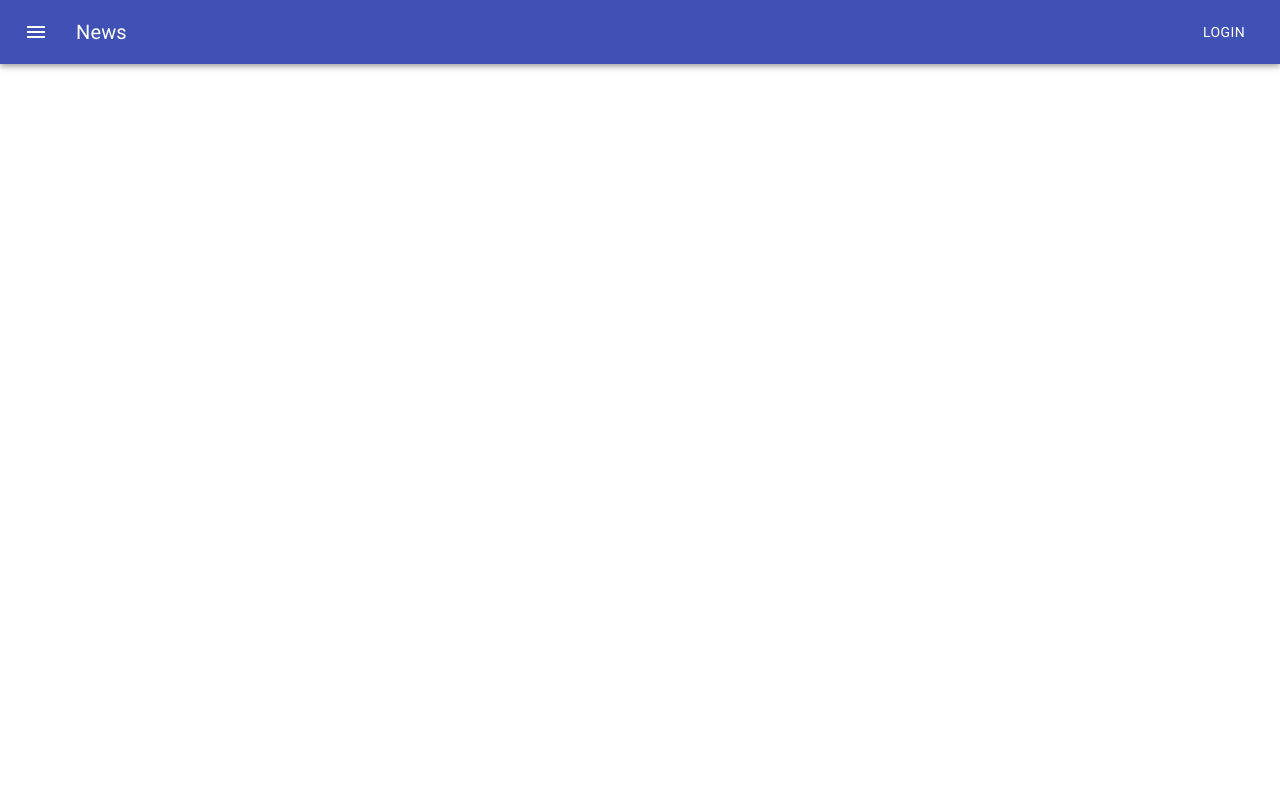
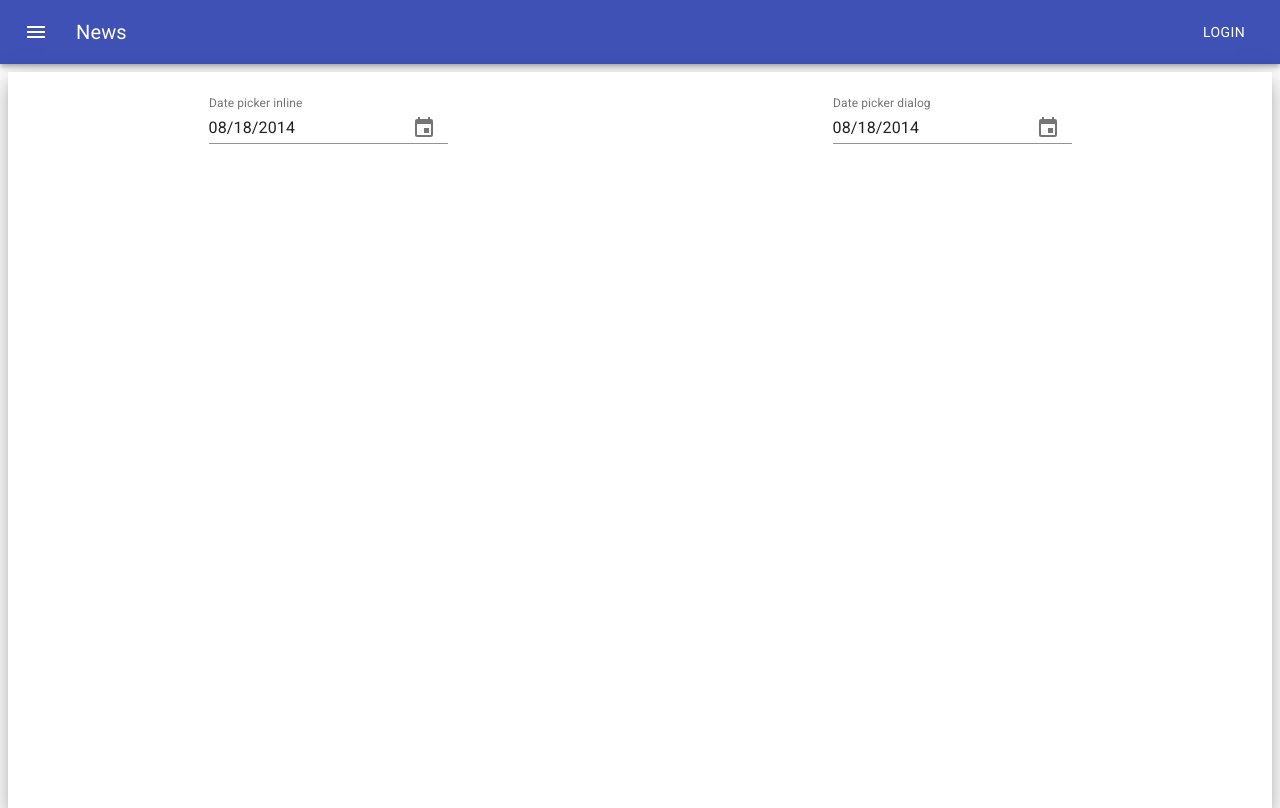
Before and after one commit to SFoxGit/crypto, a React (Create React App) app: page /crypto in a window 1280 px wide. Built offline with nearby package versions, Linux system fonts and the light colour scheme.

Commit message:
date picker

```diff
--- a/package.json
+++ b/package.json
@@ -3,12 +3,16 @@
   "version": "0.1.0",
   "private": true,
   "dependencies": {
+    "@date-io/date-fns": "^1.3.13",
     "@fontsource/roboto": "^4.5.0",
     "@material-ui/core": "^4.12.3",
     "@material-ui/icons": "^4.11.2",
+    "@material-ui/pickers": "^3.3.10",
     "@testing-library/jest-dom": "^5.14.1",
     "@testing-library/react": "^11.2.7",
     "@testing-library/user-event": "^12.8.3",
+    "axios": "^0.21.1",
+    "date-fns": "^2.0.0-beta.5",
     "material-ui-icons": "^1.0.0-beta.36",
     "react": "^17.0.2",
     "react-dom": "^17.0.2",
--- a/src/App.js
+++ b/src/App.js
@@ -1,6 +1,7 @@
 import './App.css';
 import { BrowserRouter as Router, Route, Switch } from "react-router-dom";
 import Navbar from './Components/Navbar/navbar';
+import Crypto from './Components/Crypto/crypto';
 
 function App() {
   return (
@@ -10,8 +11,8 @@ function App() {
         <Route exact path="/">
 
         </Route>
-        <Route exact path="/">
-
+        <Route exact path="/crypto">
+          <Crypto />
         </Route>
       </Switch>
     </Router>
--- /dev/null
+++ b/src/Components/Crypto/crypto.jsx
@@ -0,0 +1,40 @@
+import React, { useState } from 'react'
+import { makeStyles } from '@material-ui/core/styles';
+import Grid from '@material-ui/core/Grid';
+import Box from '@material-ui/core/Box';
+import DatePicker from '../Date/date.picker';
+
+const useStyles = makeStyles((theme) => ({
+  root: {
+    display: 'flex',
+    flexWrap: 'wrap',
+    '& > *': {
+      margin: theme.spacing(1),
+      width: theme.spacing(100),
+      height: theme.spacing(100),
+    },
+  },
+}));
+
+export default function Crypto() {
+  const [selectedStartDate, setSelectedStartDate] = useState(new Date('2014-08-18T21:11:54'));
+  const [selectedEndDate, setSelectedEndDate] = useState(new Date('2014-08-18T21:11:54'));
+
+  const classes = useStyles();
+  return (
+    <Grid container style={{ height: '90vh' }}>
+      <Box
+        xs={10}
+        boxShadow={14}
+        bgcolor="background.paper"
+        m={1}
+        p={1}
+        width="100%"
+        height="100%"
+      // style={{ width: '50%', height: '50%' }}
+      >
+        <DatePicker selectedStartDate={selectedStartDate} setSelectedStartDate={setSelectedStartDate} selectedEndDate={selectedEndDate} setSelectedEndDate={setSelectedEndDate}/>
+      </Box>
+    </Grid>
+  )
+}
--- /dev/null
+++ b/src/Components/Date/date.picker.jsx
@@ -0,0 +1,53 @@
+import 'date-fns';
+import React from 'react';
+import Grid from '@material-ui/core/Grid';
+import DateFnsUtils from '@date-io/date-fns';
+import {
+  MuiPickersUtilsProvider,
+  KeyboardDatePicker,
+} from '@material-ui/pickers';
+
+export default function DatePicker(props) {
+  const selectedStartDate = props.selectedStartDate
+  const setSelectedStartDate = props.setSelectedStartDate
+  const selectedEndDate = props.selectedEndDate
+  const setSelectedEndDate = props.setSelectedEndDate
+
+  const handleStartDateChange = (date) => {
+    setSelectedStartDate(date);
+  };
+  const handleEndDateChange = (date) => {
+    setSelectedEndDate(date);
+  };
+
+  return (
+    <MuiPickersUtilsProvider utils={DateFnsUtils}>
+      <Grid container justifyContent="space-around">
+        <KeyboardDatePicker
+          disableToolbar
+          variant="inline"
+          format="MM/dd/yyyy"
+          margin="normal"
+          id="date-picker-inline"
+          label="Date picker inline"
+          value={selectedStartDate}
+          onChange={handleStartDateChange}
+          KeyboardButtonProps={{
+            'aria-label': 'change date',
+          }}
+        />
+        <KeyboardDatePicker
+          margin="normal"
+          id="date-picker-dialog"
+          label="Date picker dialog"
+          format="MM/dd/yyyy"
+          value={selectedEndDate}
+          onChange={handleEndDateChange}
+          KeyboardButtonProps={{
+            'aria-label': 'change date',
+          }}
+        />
+      </Grid>
+    </MuiPickersUtilsProvider>
+  );
+}
--- a/src/Components/Navbar/navbar.jsx
+++ b/src/Components/Navbar/navbar.jsx
@@ -7,7 +7,10 @@ import Button from '@material-ui/core/Button';
 import IconButton from '@material-ui/core/IconButton';
 import MenuIcon from '@material-ui/icons/Menu';
 import Menu from '@material-ui/core/Menu';
-import MenuItem from '@material-ui/core/MenuItem';const useStyles = makeStyles((theme) => ({
+import MenuItem from '@material-ui/core/MenuItem';
+import { useHistory } from 'react-router';
+
+const useStyles = makeStyles((theme) => ({
   root: {
     flexGrow: 1,
   },
@@ -19,6 +22,7 @@ import MenuItem from '@material-ui/core/MenuItem';const useStyles = makeStyles((
   },
 }));
 export default function Navbar() {
+  const history = useHistory()
   const classes = useStyles();
 
   const [anchorEl, setAnchorEl] = React.useState(null);
@@ -27,7 +31,7 @@ export default function Navbar() {
     setAnchorEl(event.currentTarget);
   };
 
-  const handleClose = () => {
+  const handleClose = (route) => {
     setAnchorEl(null);
   };
 
@@ -44,7 +48,7 @@ export default function Navbar() {
           open={Boolean(anchorEl)}
           onClose={handleClose}
         >
-          <MenuItem onClick={handleClose}>Profile</MenuItem>
+          <MenuItem onClick={() => {handleClose(); history.push("/crypto")}}>Crypto</MenuItem>
           <MenuItem onClick={handleClose}>My account</MenuItem>
           <MenuItem onClick={handleClose}>Logout</MenuItem>
         </Menu>
```
Also changed, not shown: 1 other file (tests, documents, lock files or other folders).
